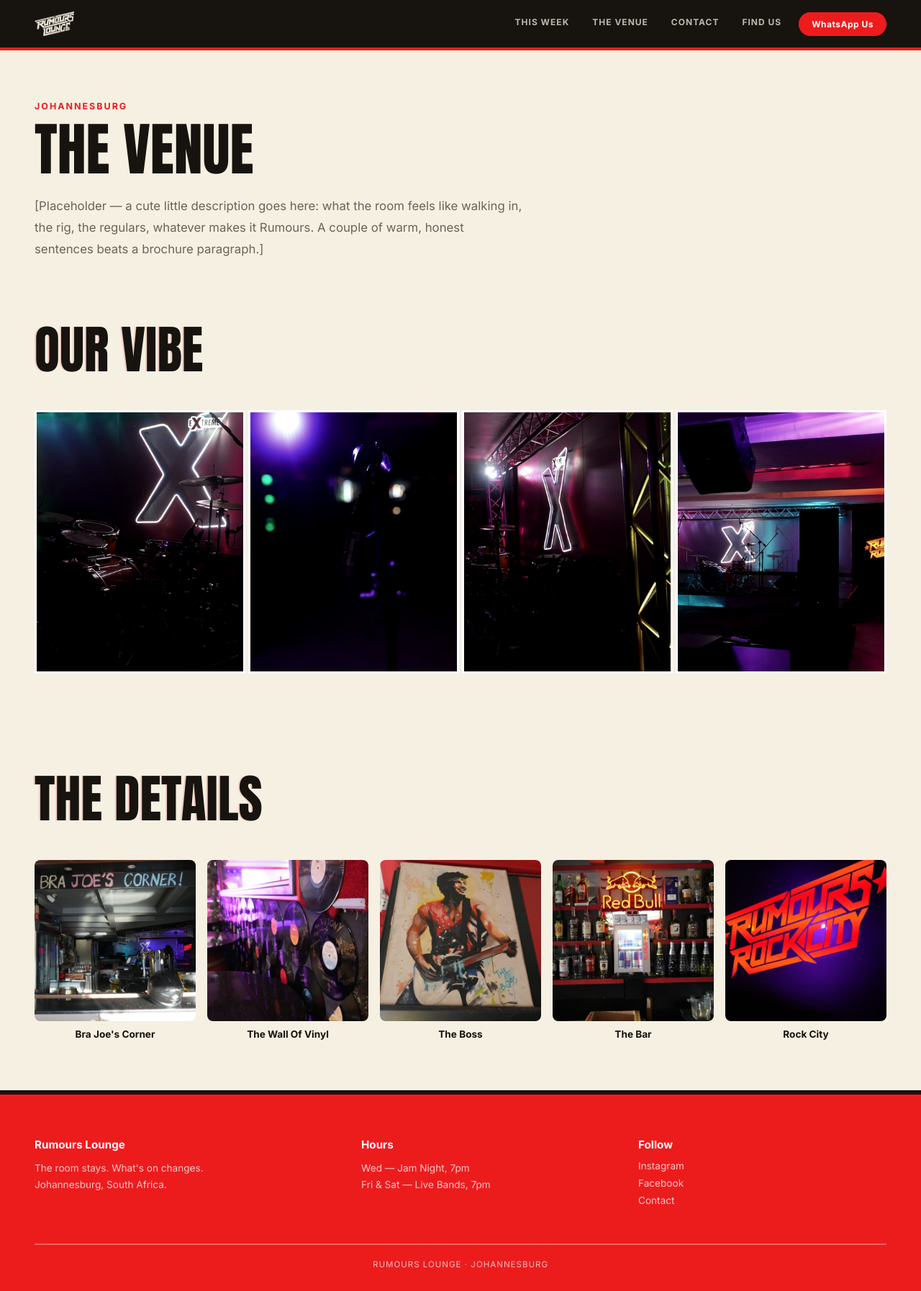
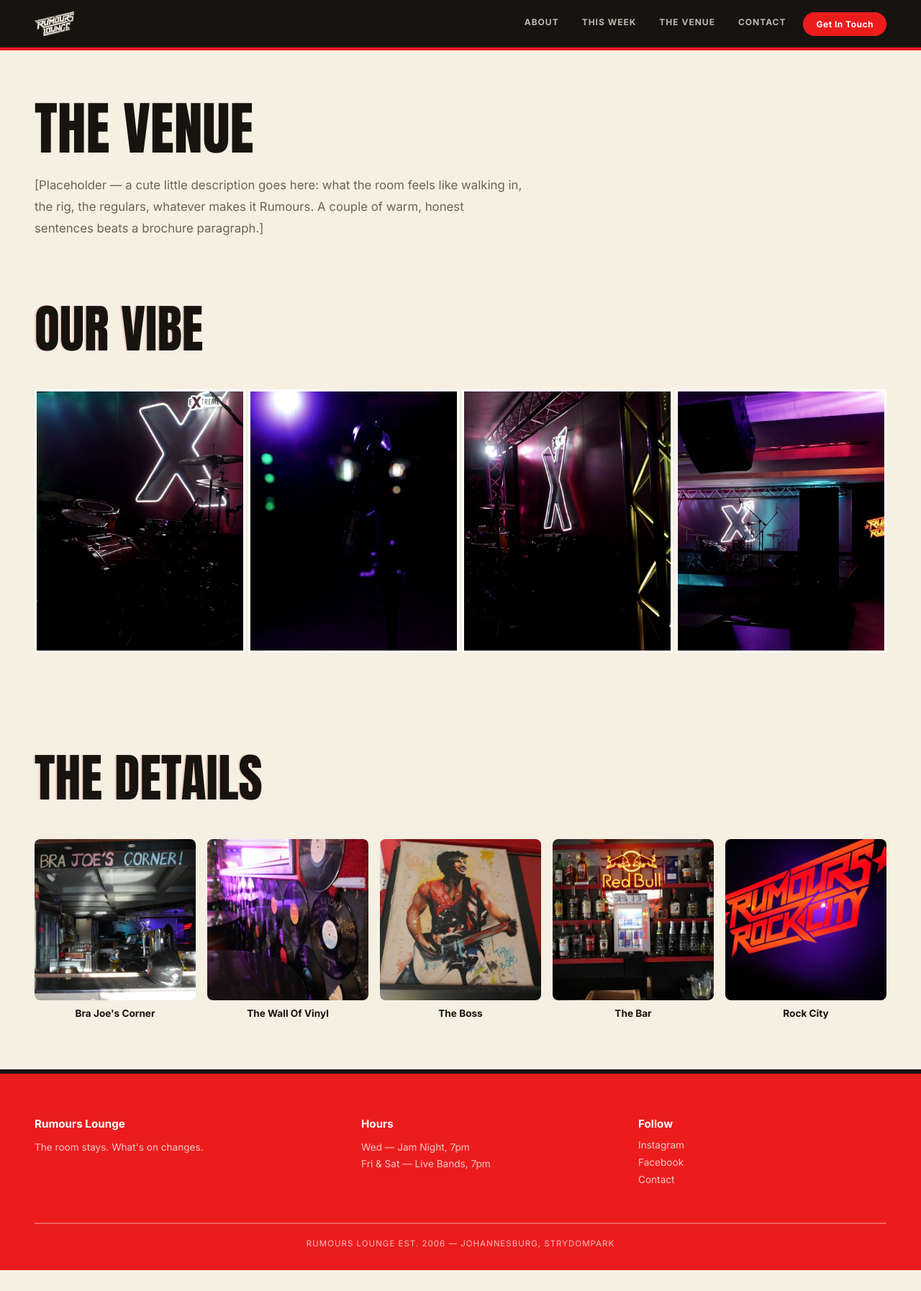
Before and after one commit to Liammurray360/Rumourslounge, a plain HTML site: page venue.html in a window 1280 px wide. Shown: the whole page at 72% size. After the commit the page ends 1765 px from the top, so only its background shows below. Drawn offline with Linux system fonts and the light colour scheme.

Commit message:
Update venue.html

```diff
--- a/venue.html
+++ b/venue.html
@@ -105,17 +105,16 @@
   <div class="brand"><img src="assets/RumoursLogoCream.png" alt="Rumours Lounge"></div>
   <div class="nav-right">
     <div class="nav-links">
+      <a href="index.html#find">About</a>
       <a href="whats-on.html">This Week</a>
       <a href="venue.html">The Venue</a>
       <a href="contact.html">Contact</a>
-      <a href="index.html#find">Find Us</a>
     </div>
-    <a href="https://wa.me/27616723985" class="nav-whatsapp">WhatsApp Us</a>
+    <a href="https://wa.me/27798257995" class="nav-whatsapp">Get In Touch</a>
   </div>
 </nav>
 
 <div class="page-intro">
-  <div class="page-kicker">Johannesburg</div>
   <div class="page-title disp">The Venue</div>
   <p class="page-desc">[Placeholder — a cute little description goes here: what the room feels like walking in, the rig, the regulars, whatever makes it Rumours. A couple of warm, honest sentences beats a brochure paragraph.]</p>
 </div>
@@ -168,7 +167,7 @@
   <div class="footer-grid">
     <div>
       <div class="footer-title">Rumours Lounge</div>
-      <p class="footer-text">The room stays. What's on changes.<br>Johannesburg, South Africa.</p>
+      <p class="footer-text">The room stays. What's on changes.</p>
     </div>
     <div>
       <div class="footer-title">Hours</div>
@@ -181,7 +180,7 @@
       <a href="#">Contact</a>
     </div>
   </div>
-  <div class="footer-bottom">Rumours Lounge · Johannesburg</div>
+  <div class="footer-bottom">Rumours Lounge Est. 2006 — Johannesburg, Strydompark</div>
 </footer>
 
 </body>
```
